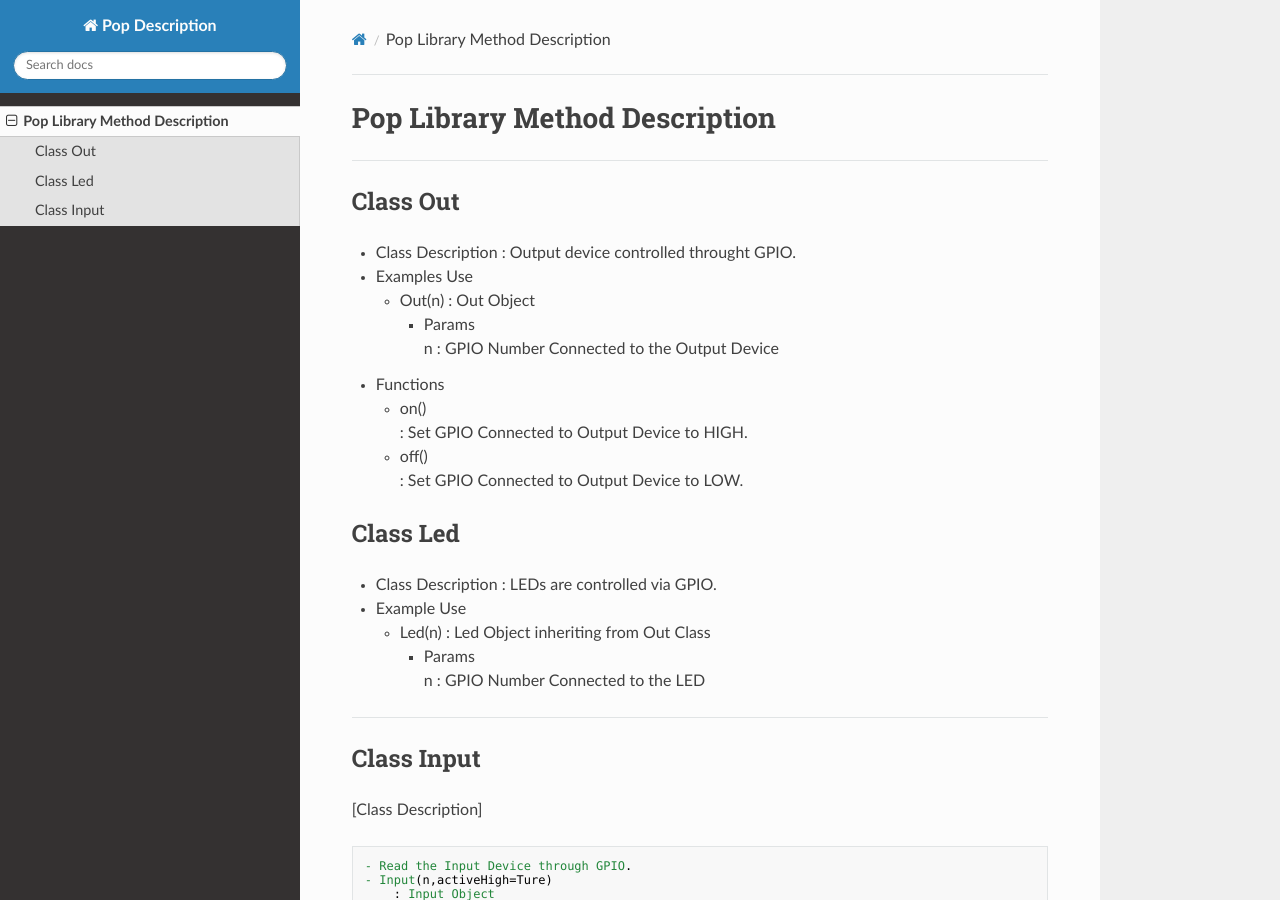
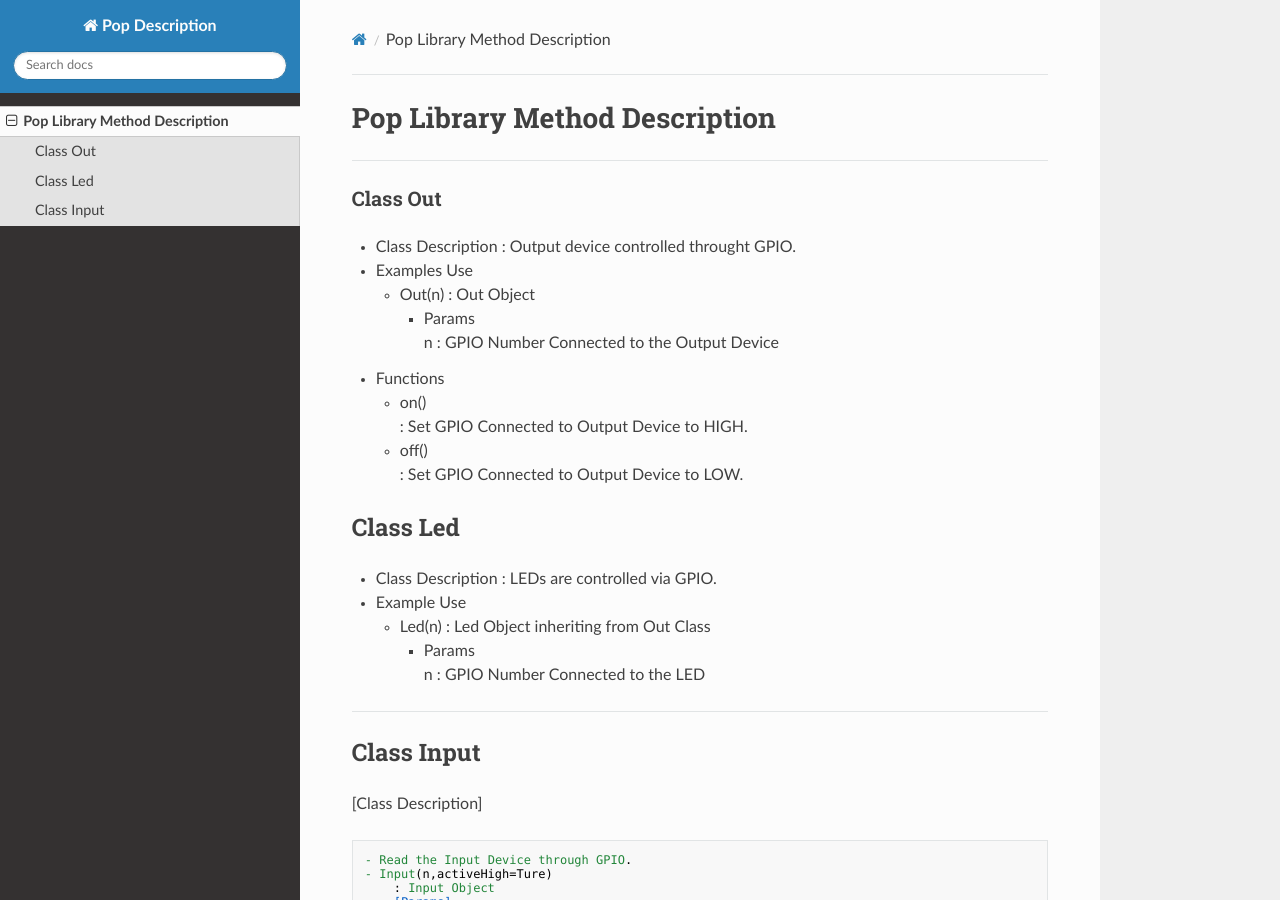
Before and after one commit to hbe-dev/pop_test_rtd, an MkDocs documentation site: the page built from docs/index.md, in a window 1280 px wide and 900 px high. Built offline with MkDocs 1.6.1, drawn with Linux system fonts in a browser that asks for light colours; nearby versions of some CDN libraries.

```diff
--- a/docs/index.md
+++ b/docs/index.md
@@ -1,6 +1,6 @@
 # Pop Library Method Description
 <hr/>
-## Class Out
+### Class Out
 * Class Description : Output device controlled throught GPIO.
 * Examples Use
 	* Out(n) : Out Object
```
